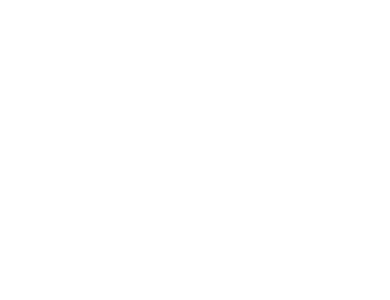
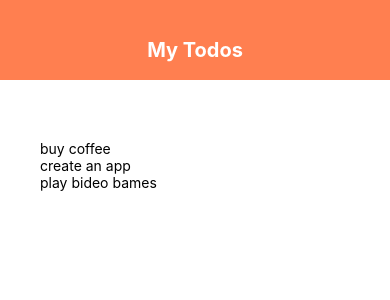
Before and after one commit to gberzuela/RN-Tutorial_Basics, a React Native app: screen / in a window 390 px wide. Shown: the top 300 px of the page. Built offline with nearby package versions, Linux system fonts and the light colour scheme.

Commit message:
Lesson 9 - Todo App (Part 1)

```diff
--- a/App.js
+++ b/App.js
@@ -1,10 +1,28 @@
 import { StatusBar } from 'expo-status-bar';
 import React, { useState } from 'react';
-import { StyleSheet, Text, View } from 'react-native';
+import { StyleSheet, Text, View, FlatList } from 'react-native';
+
+import Header from './components/Header';
 
 const App = () => {
+	const [todos, setTodos] = useState([
+		{ text: 'buy coffee', key: '1' },
+		{ text: 'create an app', key: '2' },
+		{ text: 'play bideo bames', key: '3' },
+	]);
+
 	return (
 		<View style={styles.container}>
+			<Header />
+			<View style={styles.content}>
+				{/* todo form */}
+				<View style={styles.list}>
+					<FlatList
+						data={todos}
+						renderItem={({ item }) => <Text>{item.text}</Text>}
+					/>
+				</View>
+			</View>
 			<StatusBar style="auto" />
 		</View>
 	);
@@ -15,6 +33,12 @@ const styles = StyleSheet.create({
 		flex: 1,
 		backgroundColor: '#fff',
 	},
+	content: {
+		padding: 40,
+	},
+	list: {
+		marginTop: 20,
+	},
 });
 
 export default App;
--- /dev/null
+++ b/components/Header.js
@@ -0,0 +1,26 @@
+import React from 'react';
+import { StyleSheet, Text, View } from 'react-native';
+
+const Header = () => {
+	return (
+		<View style={styles.header}>
+			<Text style={styles.title}>My Todos</Text>
+		</View>
+	);
+};
+
+const styles = StyleSheet.create({
+	header: {
+		height: 80,
+		paddingTop: 38,
+		backgroundColor: 'coral',
+	},
+	title: {
+		textAlign: 'center',
+		color: '#fff',
+		fontSize: 20,
+		fontWeight: 'bold',
+	},
+});
+
+export default Header;
```
